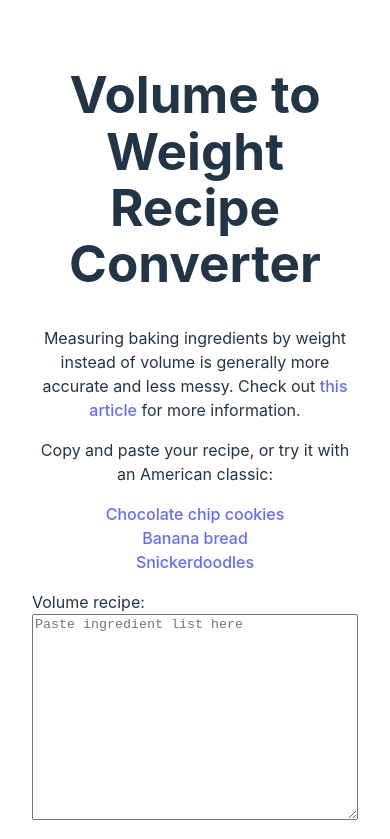
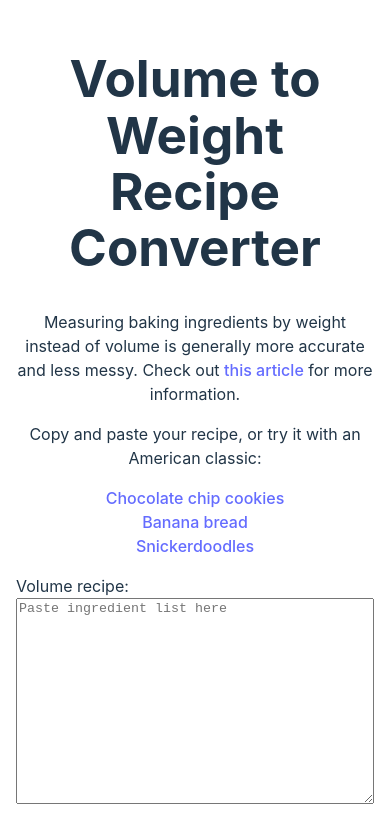
Before and after one commit to SomeLikeItChott/recipe-converter, a React (Vite) app: page / in a window 390 px wide. Shown: the top 839 px of the page. Built offline with nearby package versions, Linux system fonts and the light colour scheme.

Commit message:
Lowered root div padding on mobile

```diff
--- a/src/components/app/App.css
+++ b/src/components/app/App.css
@@ -70,8 +70,14 @@ button:focus-visible {
 #root {
   max-width: 1280px;
   margin: 0 auto;
-  padding: 2rem;
+  padding: 1rem;
   text-align: center;
+}
+
+@media (min-width: 700px) {
+  #root {
+    padding: 2rem;
+  }
 }
 
 #main textarea {
```
